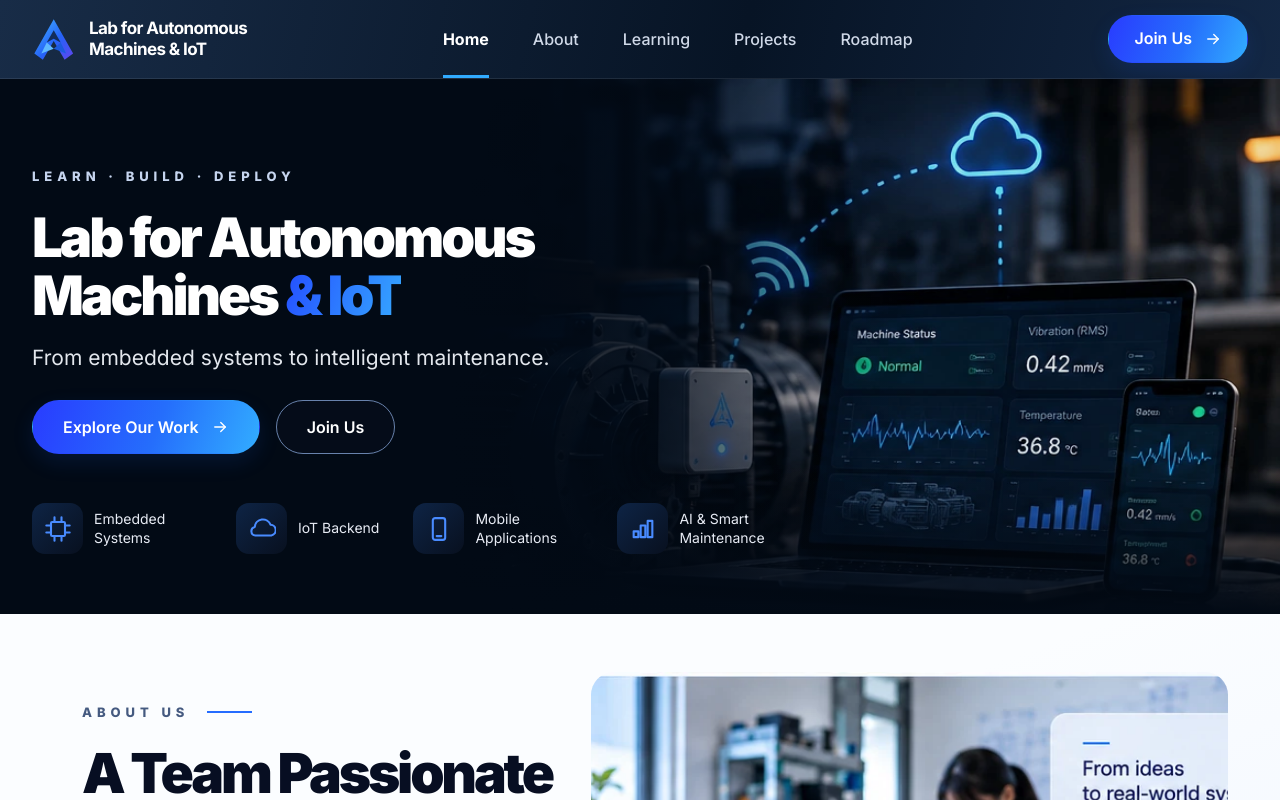
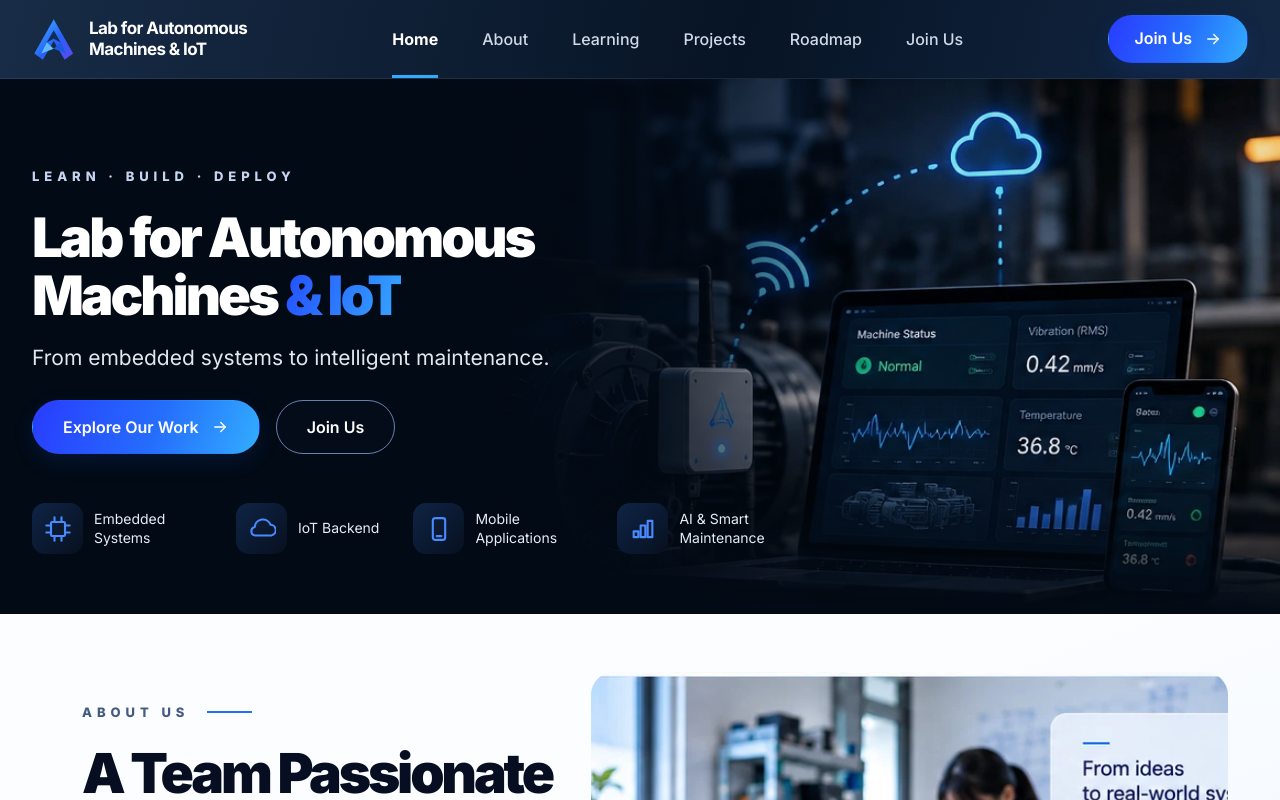
Before and after one commit to khanhpn308/landing_page, a React (Vite) app: page / in a window 1280 px wide. Shown: the top 800 px of the page. Built offline with nearby package versions, Linux system fonts and the light colour scheme.

Commit message:
fix(mobile): expose Join Us in narrow-screen menu

```diff
--- a/src/App.jsx
+++ b/src/App.jsx
@@ -68,6 +68,7 @@ function Header() {
     <button className="mobile-menu" type="button" onClick={()=>setOpen(!open)} aria-label="Toggle menu" aria-controls="primary-navigation" aria-expanded={open}>☰</button>
     <nav id="primary-navigation" className={'nav '+(open?'nav-open':'')} aria-label="Main navigation">
       {navigation.map(([label,id])=><a key={id} className={active===id?'active':''} href={'#'+id} onClick={()=>{setActive(id);setOpen(false)}}>{label}</a>)}
+      <a href="#join" className="mobile-nav-join" onClick={()=>setOpen(false)}>Join Us</a>
     </nav>
     <a href="#join" className="btn btn-primary header-cta" onClick={()=>{setActive('join');setOpen(false)}}>Join Us <Icon name="arrow" size={18}/></a>
   </div></header>;
```
